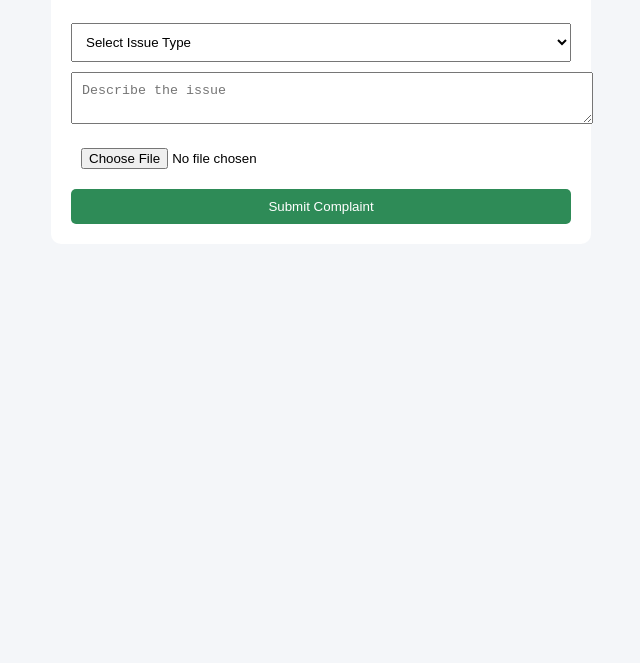
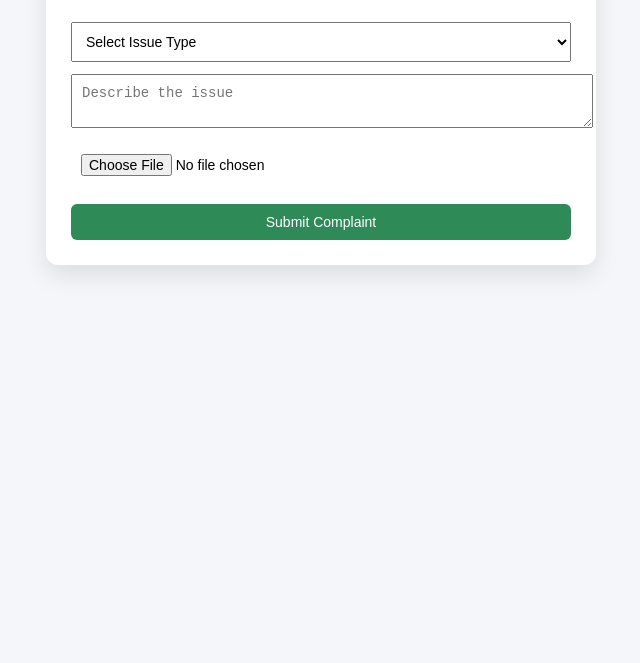
Before and after one commit to Jasinjoji/smartcity-connect-prototype, a plain HTML site: page index.html in a window 1280 px wide. Shown: the part 137-800 px from the top of the page, without its empty margins (319-959 px from the left). Drawn offline with Linux system fonts and the light colour scheme.

Commit message:
prototype for SmartCity Connect

```diff
--- a/index.html
+++ b/index.html
@@ -1,36 +1,138 @@
 <!DOCTYPE html>
-<html>
+<html lang="en">
 <head>
+    <meta charset="UTF-8">
     <title>SmartCity Connect</title>
+
     <style>
-        body { font-family: Arial; background: #f4f6f9; padding: 20px; }
-        .card { background: white; padding: 20px; border-radius: 10px; max-width: 500px; margin: auto; }
-        input, textarea, select, button {
-            width: 100%; padding: 10px; margin-top: 10px;
+        body {
+            font-family: Arial, sans-serif;
+            background: #f4f6f9;
+            margin: 0;
+            padding: 40px;
         }
+
+        .card {
+            background: #ffffff;
+            padding: 25px;
+            border-radius: 12px;
+            max-width: 500px;
+            margin: auto;
+            box-shadow: 0 10px 25px rgba(0,0,0,0.1);
+        }
+
+        h2 {
+            margin-top: 0;
+        }
+
+        select, textarea, input[type="file"], button {
+            width: 100%;
+            padding: 10px;
+            margin-top: 12px;
+            font-size: 14px;
+        }
+
+        textarea {
+            resize: vertical;
+        }
+
         button {
-            background: #2e8b57; color: white; border: none;
-            border-radius: 5px;
+            background: #2e8b57;
+            color: white;
+            border: none;
+            border-radius: 6px;
+            cursor: pointer;
+            margin-top: 18px;
+        }
+
+        button:hover {
+            background: #256f46;
+        }
+
+        .success {
+            margin-top: 15px;
+            color: green;
+            font-weight: bold;
+        }
+
+        .error {
+            margin-top: 15px;
+            color: red;
+        }
+
+        .status-box {
+            margin-top: 20px;
+            padding: 12px;
+            background: #eef3f7;
+            border-radius: 8px;
         }
     </style>
 </head>
+
 <body>
 
 <div class="card">
     <h2>SmartCity Connect</h2>
     <p>Report city issues and help build sustainable cities.</p>
 
-    <select>
-        <option>Select Issue Type</option>
+    <select id="issueType">
+        <option value="">Select Issue Type</option>
         <option>Garbage Overflow</option>
         <option>Pothole</option>
         <option>Streetlight Issue</option>
         <option>Water Leakage</option>
     </select>
 
-    <textarea placeholder="Describe the issue"></textarea>
-    <input type="file">
-    <button>Submit Complaint</button>
+    <textarea id="description" placeholder="Describe the issue"></textarea>
+
+    <input type="file" id="image">
+
+    <button onclick="submitComplaint()">Submit Complaint</button>
+
+    <div id="message"></div>
+    <div id="status"></div>
 </div>
+
+<script>
+function submitComplaint() {
+    const issueType = document.getElementById("issueType").value;
+    const description = document.getElementById("description").value;
+    const messageDiv = document.getElementById("message");
+    const statusDiv = document.getElementById("status");
+
+    messageDiv.innerHTML = "";
+    statusDiv.innerHTML = "";
+
+    if (issueType === "" || description.trim() === "") {
+        messageDiv.innerHTML = "<div class='error'>Please fill all required fields.</div>";
+        return;
+    }
+
+    const complaintId = "SC-" + Math.floor(Math.random() * 10000);
+
+    const complaint = {
+        id: complaintId,
+        issue: issueType,
+        description: description,
+        status: "Submitted"
+    };
+
+    localStorage.setItem(complaintId, JSON.stringify(complaint));
+
+    messageDiv.innerHTML =
+        "<div class='success'>Complaint submitted successfully!</div>";
+
+    statusDiv.innerHTML =
+        "<div class='status-box'>" +
+        "<strong>Complaint ID:</strong> " + complaintId + "<br>" +
+        "<strong>Status:</strong> Submitted (Pending Review)" +
+        "</div>";
+
+    document.getElementById("issueType").value = "";
+    document.getElementById("description").value = "";
+    document.getElementById("image").value = "";
+}
+</script>
+
 </body>
 </html>
```
